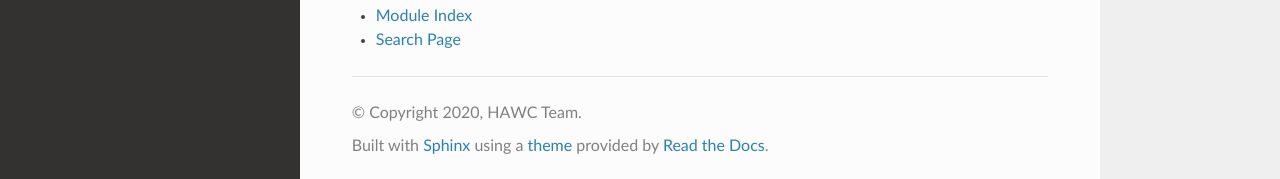
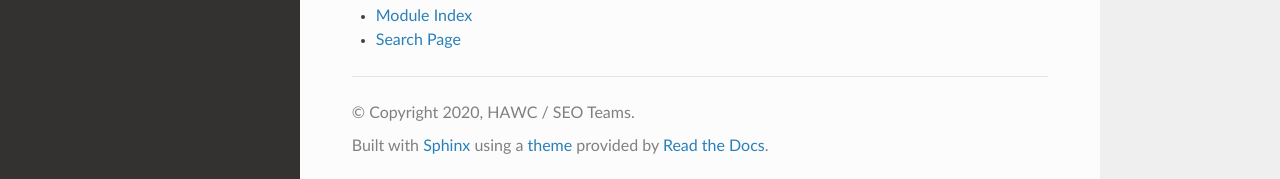
Before and after one commit to berthoud/DaRePype, a Sphinx documentation site: the page built from docs/index.rst, in a window 1280 px wide and 900 px high, scrolled down 4795 px. Shown: the part 718-897 px from the top of the window. Built offline with Sphinx 7.4.7 and the Read the Docs theme 2.0.0, drawn with Linux system fonts in a browser that asks for light colours; pages that are not in the unit, such as notebooks, are missing from menus.

Commit message:
Minor change in documentation conf.py

```diff
--- a/docs/conf.py
+++ b/docs/conf.py
@@ -18,8 +18,8 @@
 # -- Project information -----------------------------------------------------
 
 project = 'DaRePype'
-copyright = '2020, HAWC Team'
-author = 'HAWC Team'
+copyright = '2020, HAWC / SEO Teams'
+author = 'HAWC / SEO Teams'
 
 # The full version, including alpha/beta/rc tags
 release = '0.1.5'
```
